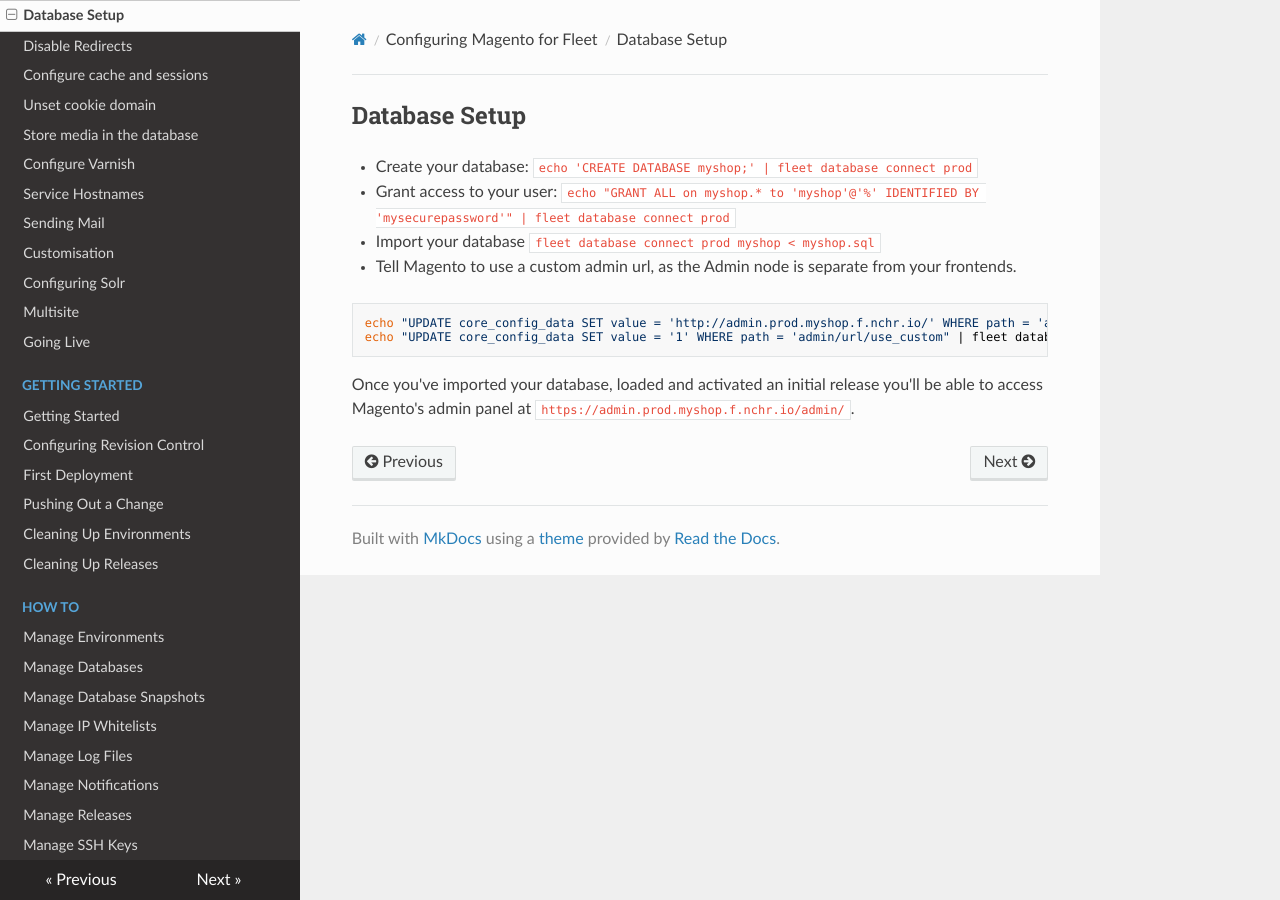
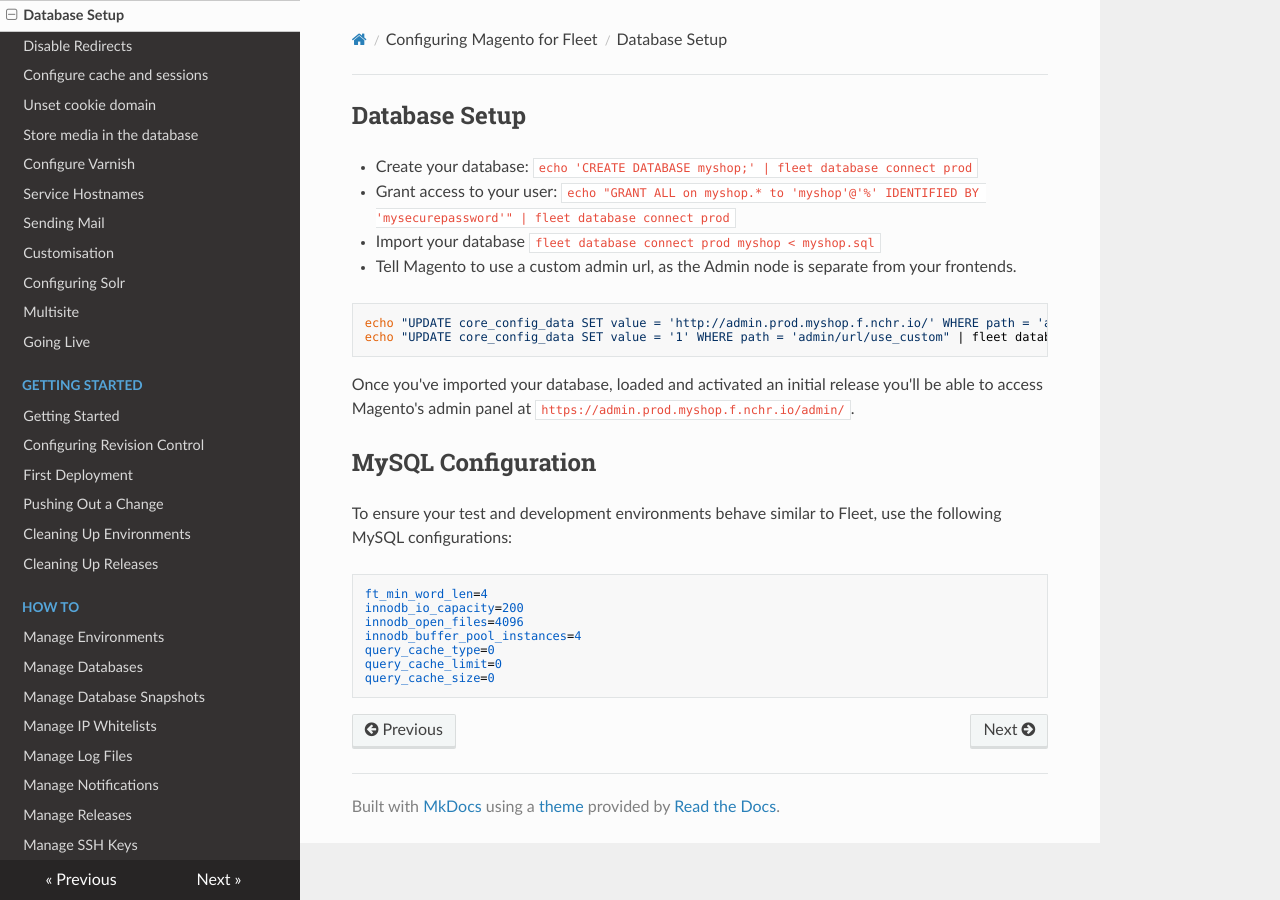
Before and after one commit to anchor/fleet-magento-docs, an MkDocs documentation site: the page built from docs/configuring-magento-for-fleet/database-setup.md, in a window 1280 px wide. Built offline with MkDocs 1.6.1, drawn with Linux system fonts in a browser that asks for light colours; nearby versions of some CDN libraries; old or Windows-style settings are respelled for this version of MkDocs.

Commit message:
How to replicate Fleet configurations locally

````diff
--- a/docs/configuring-magento-for-fleet/database-setup.md
+++ b/docs/configuring-magento-for-fleet/database-setup.md
@@ -12,3 +12,18 @@ echo "UPDATE core_config_data SET value = '1' WHERE path = 'admin/url/use_custom
 
 Once you've imported your database, loaded and activated an initial release
 you'll be able to access Magento's admin panel at `https://admin.prod.myshop.f.nchr.io/admin/`.
+
+MySQL Configuration
+--------------
+
+To ensure your test and development environments behave similar to Fleet, use the following MySQL configurations:
+
+```
+ft_min_word_len=4
+innodb_io_capacity=200
+innodb_open_files=4096
+innodb_buffer_pool_instances=4
+query_cache_type=0
+query_cache_limit=0
+query_cache_size=0
+```
````
Also changed, not shown: docs/configuring-magento-for-fleet/php-configuration.md (added, +38 -0 lines).
